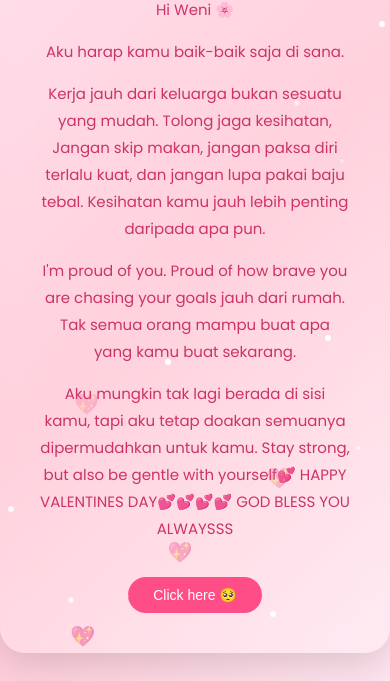
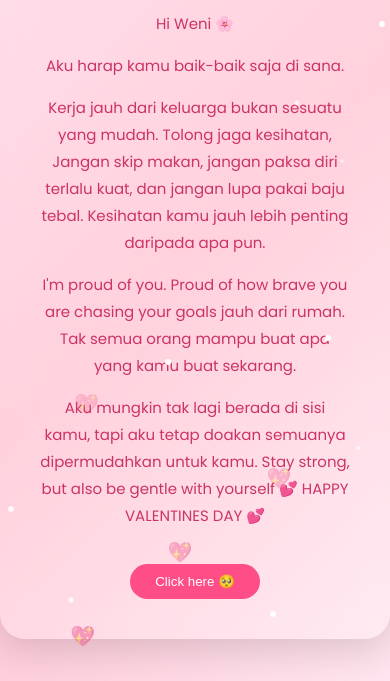
Before and after one commit to jackvun/Happy-Valentines-Day, a plain HTML site: page index.html in a window 390 px wide. Shown: the part 163-844 px from the top of the page. Drawn offline with Linux system fonts and the light colour scheme.

Commit message:
Update index.html

```diff
--- a/index.html
+++ b/index.html
@@ -3,115 +3,87 @@
 <head>
 <meta charset="UTF-8">
 <title>For You 💗</title>
+
 <link href="https://fonts.googleapis.com/css2?family=Poppins:wght@300;400;600&display=swap" rel="stylesheet">
-
-  <script>
-setInterval(function() {
-  const s = document.createElement("div");
-  s.className = "sparkle";
-
-  s.style.left = Math.random() * window.innerWidth + "px";
-  s.style.top = Math.random() * window.innerHeight + "px";
-
-  document.body.appendChild(s);
-
-  setTimeout(() => s.remove(), 1500);
-}, 120);
-</script>
 
 <style>
 body {
-margin: 0;
-padding: 0;
-font-family: 'Poppins', sans-serif;
-background: linear-gradient(135deg, #ffd6e8, #ffc2d1, #ffe6f0);
-height: 100vh;
-display: flex;
-justify-content: center;
-align-items: center;
-overflow: hidden;
+margin:0;
+padding:0;
+font-family:'Poppins',sans-serif;
+background: linear-gradient(135deg,#ffd6e8,#ffc2d1,#ffe6f0);
+height:100vh;
+display:flex;
+justify-content:center;
+align-items:center;
+overflow:hidden;
 }
 
-.sparkle {
-  position: fixed;
-  width: 4px;
-  height: 4px;
-  background: white;
-  border-radius: 50%;
-  pointer-events: none;
-  animation: twinkle 1.5s infinite alternate;
+.sparkle{
+position:fixed;
+width:4px;
+height:4px;
+background:white;
+border-radius:50%;
+pointer-events:none;
+animation:twinkle 1.5s infinite alternate;
 }
 
-@keyframes twinkle {
-  from { opacity: 0.2; transform: scale(0.5); }
-  to { opacity: 1; transform: scale(1.5); }
+@keyframes twinkle{
+from{opacity:0.2;transform:scale(0.5);}
+to{opacity:1;transform:scale(1.5);}
 }
 
-
-/* Glass Card */
-.card {
-background: rgba(255,255,255,0.25);
-backdrop-filter: blur(15px);
-border-radius: 25px;
-padding: 40px;
-width: 90%;
-max-width: 600px;
-text-align: center;
-box-shadow: 0 10px 40px rgba(0,0,0,0.15);
-animation: fadeIn 1.5s ease-in-out;
+.card{
+background:rgba(255,255,255,0.25);
+backdrop-filter:blur(15px);
+border-radius:25px;
+padding:40px;
+width:90%;
+max-width:600px;
+text-align:center;
+box-shadow:0 10px 40px rgba(0,0,0,0.15);
+animation:fadeIn 1.5s ease-in-out;
 }
 
-h1 {
-color: #ff4d88;
-font-size: 32px;
+h1{color:#ff4d88;font-size:32px;}
+p{color:#cc3366;font-size:15px;line-height:1.8;}
+
+button{
+margin-top:20px;
+padding:10px 25px;
+border-radius:30px;
+border:none;
+background:#ff4d88;
+color:white;
+cursor:pointer;
+transition:0.3s;
+}
+button:hover{transform:scale(1.1);background:#e6005c;}
+
+@keyframes fadeIn{
+from{opacity:0;transform:translateY(20px);}
+to{opacity:1;transform:translateY(0);}
 }
 
-p {
-color: #cc3366;
-font-size: 15px;
-line-height: 1.8;
+.heart{
+position:absolute;
+font-size:20px;
+animation:float 6s linear infinite;
 }
 
-button {
-margin-top: 20px;
-padding: 10px 25px;
-border-radius: 30px;
-border: none;
-background: #ff4d88;
-color: white;
-font-size: 14px;
-cursor: pointer;
-transition: 0.3s;
-}
-
-button:hover {
-transform: scale(1.1);
-background: #e6005c;
-}
-
-@keyframes fadeIn {
-from {opacity: 0; transform: translateY(20px);}
-to {opacity: 1; transform: translateY(0);}
-}
-
-/* Floating hearts */
-.heart {
-position: absolute;
-font-size: 20px;
-animation: float 6s linear infinite;
-}
-
-@keyframes float {
-0% { transform: translateY(100vh); opacity:1; }
-100% { transform: translateY(-10vh); opacity:0; }
+@keyframes float{
+0%{transform:translateY(100vh);opacity:1;}
+100%{transform:translateY(-10vh);opacity:0;}
 }
 </style>
 </head>
 
 <body>
 
-<audio autoplay loop>
-<source src="saya.mp3" type="audio/mpeg">
+<!-- AUDIO (tak autoplay) -->
+<audio id="bgmusic" loop>
+  <source src="saya.mp3" type="audio/mpeg">
 </audio>
 
 <div class="card">
@@ -119,9 +91,7 @@ animation: float 6s linear infinite;
 
 <p>Hi Weni 🌸</p>
 
-<p>
-Aku harap kamu baik-baik saja di sana.
-</p>
+<p>Aku harap kamu baik-baik saja di sana.</p>
 
 <p>
 Kerja jauh dari keluarga bukan sesuatu yang mudah.
@@ -138,26 +108,37 @@ Tak semua orang mampu buat apa yang kamu buat sekarang.
 <p>
 Aku mungkin tak lagi berada di sisi kamu,
 tapi aku tetap doakan semuanya dipermudahkan untuk kamu.
-Stay strong, but also be gentle with yourself💕
-
- HAPPY VALENTINES DAY💕💕💕💕 GOD BLESS YOU ALWAYSSS
+Stay strong, but also be gentle with yourself 💕
+HAPPY VALENTINES DAY 💕
 </p>
 
 <button onclick="showLove()">Click here 🥺</button>
 </div>
 
 <script>
-function showLove() {
-alert("No matter how far you are, please take care of yourself. You matter more than you think... HAPPY VALENTINES DAY 💗");
+// PLAY MUSIC + MESSAGE
+function showLove(){
+  document.getElementById("bgmusic").play();
+  alert("No matter how far you are, please take care of yourself 💗");
 }
 
-setInterval(function() {
-var heart = document.createElement("div");
-heart.innerHTML = "💖";
-heart.className = "heart";
-heart.style.left = Math.random() * 100 + "vw";
- document.body.appendChild(heart);
+// SPARKLE EFFECT
+setInterval(function(){
+  const s=document.createElement("div");
+  s.className="sparkle";
+  s.style.left=Math.random()*window.innerWidth+"px";
+  s.style.top=Math.random()*window.innerHeight+"px";
+  document.body.appendChild(s);
+  setTimeout(()=>s.remove(),1500);
+},120);
 
- setTimeout(() => heart.remove(), 6000);
-}, 500);
+// HEART EFFECT
+setInterval(function(){
+  var heart=document.createElement("div");
+  heart.innerHTML="💖";
+  heart.className="heart";
+  heart.style.left=Math.random()*100+"vw";
+  document.body.appendChild(heart);
+  setTimeout(()=>heart.remove(),6000);
+},500);
 </script>
```
